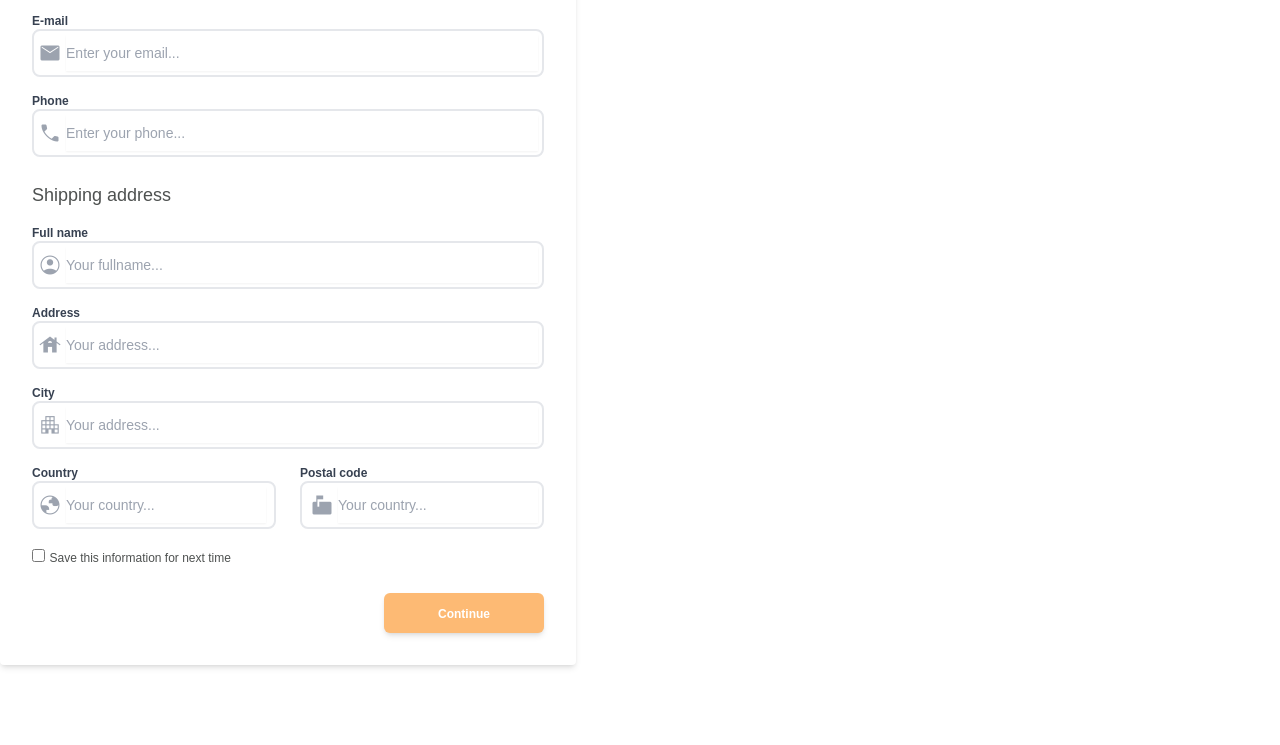
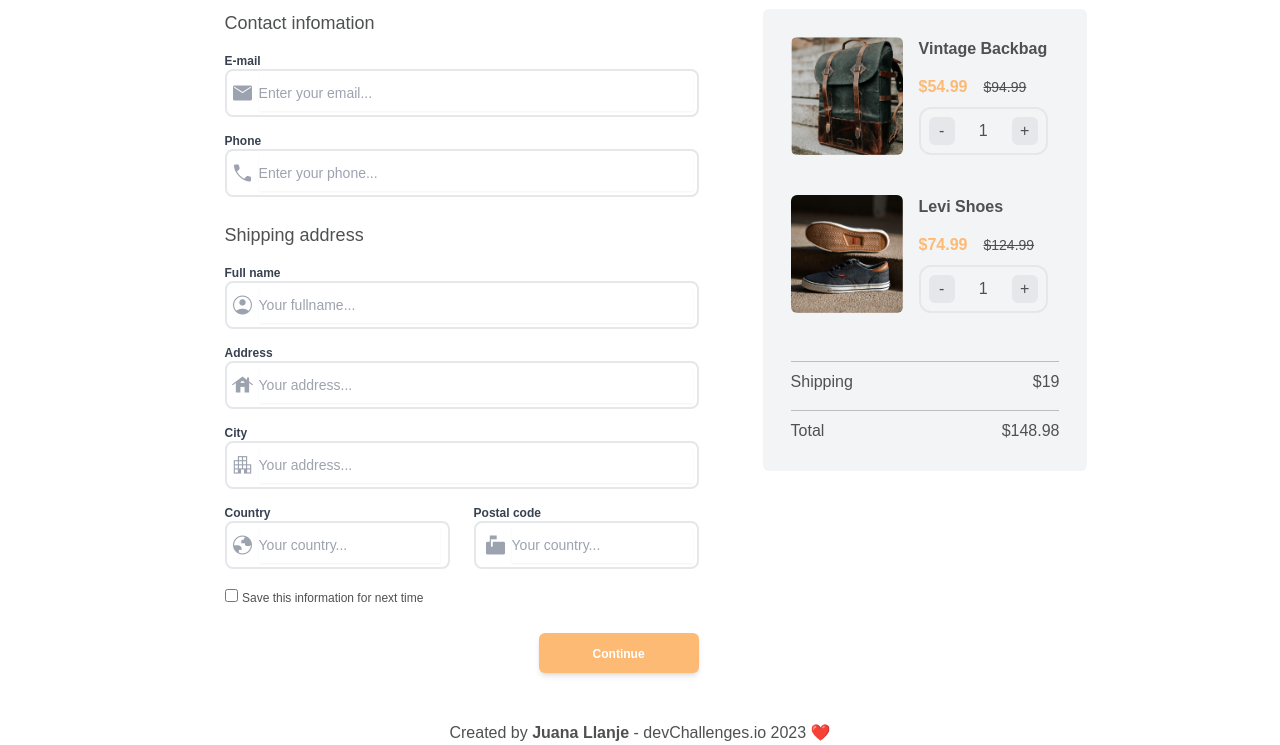
Before and after one commit to Juana-89/checkout-page-master, a website: page src/index.html in a window 1280 px wide. Shown: the part 127-872 px from the top of the page. Before the commit the page ends 808 px from the top, so only its background shows below. Drawn offline with nearby package versions, Linux system fonts and the light colour scheme.

Commit message:
vistaa desktop fnalizada

```diff
--- a/src/index.html
+++ b/src/index.html
@@ -12,12 +12,15 @@
   <link rel="stylesheet"
     href="https://fonts.googleapis.com/css2?family=Material+Symbols+Outlined:opsz,wght,FILL,GRAD@20..48,100..700,0..1,-50..200" />
 </head>
+<header class="m-8 pt-8 ml-56">
+  <h1 class="text-4xl font-bold mb-8">Checkout</h1>
+</header>
 
 <body class="font-montserrat">
-  <section class="w-full max-w-6xl flex flex-start space-between">
-    <div class="w-1/2">
-      <form class="bg-white shadow-md rounded px-8 pt-6 pb-8 mb-4">
-        <h1 class="text-4xl font-bold mb-8">Checkout</h1>
+  <section class="flex w-full justify-center   gap-8	">
+    <!-- <div class="w-1/2"> -->
+    <form class="bg-white px-8 pb-8 mb-4">
+
       <div class="mb-6">
         <h2 class="text-lg mb-4 font-montserrat">Contact infomation</h2>
         <div class="mb-4">
@@ -128,8 +131,66 @@
         </button>
       </div>
     </form>
+    <!-- </div> -->
+    <!-- <div class="w-1/2"> -->
+    <div class="flex flex-col gap-4 bg-gray-100 rounded-md p-7 h-1/2	">
+      <div class="flex flex-row gap-4">
+        <img class="rounded-md w-28" src="assets/photo1.png">
+        <div class="flex flex-col gap-2">
+          <p class="text-base font-semibold	mb-1.5">Vintage Backbag</p>
+          <div class="flex items-baseline gap-4">
+            <div>
+              <p class="text-orange-300 font-semibold">$54.99</p>
             </div>
+            <div>
+              <p class="line-through text-sm">$94.99</p>
+            </div>
+          </div>
+          <div class="flex border-2 rounded-xl justify-center items-center gap-6 p-2 w-11/12">
+            <button class="bg-gray-200 w-8 border-2 rounded-md">-</button>
+            <span>1</span>
+            <button class="bg-gray-200 w-8 border-2 rounded-md">+</button>
+          </div>
+        </div>
+      </div>
+
+      <div class="flex flex-row mt-6 gap-4">
+        <img class="rounded-md w-28" src="assets/photo2.png">
+        <div class="flex flex-col gap-2">
+          <p class="text-base font-semibold	mb-1.5">Levi Shoes</p>
+          <div class="flex items-baseline gap-4">
+            <div>
+              <p class="text-orange-300 font-semibold">$74.99</p>
+            </div>
+            <div>
+              <p class="line-through text-sm flex-end">$124.99</p>
+            </div>
+          </div>
+          <div class="flex border-2 rounded-xl justify-center items-center gap-6 p-2 w-11/12">
+            <button class="bg-gray-200 w-8 border-2 rounded-md">-</button>
+            <span>1</span>
+            <button class="bg-gray-200 w-8 border-2 rounded-md">+</button>
+          </div>
+        </div>
+      </div>
+      <div class="flex flex-col gap-4 tot mt-8">
+        <div class="flex justify-between pt-2">
+          <p>Shipping</p>
+          <p>$19</p>
+        </div>
+      </div>
+      <div class="flex flex-col gap-4 tot">
+        <div class="flex justify-between pt-2">
+          <p>Total</p>
+          <p>$148.98</p>
+        </div>
+      </div>
+    </div>
+    <!-- </div> -->
   </section>
+  <footer class="text-center"> Created by <a class="enlace" target="_blank" href="https://github.com/Juana-89"><b>Juana Llanje</b></a> -
+    devChallenges.io 2023 ❤️
+  </footer>
 </body>
 
 </html>
--- a/src/input.css
+++ b/src/input.css
@@ -15,3 +15,7 @@
     'GRAD' 0,
     'opsz' 48
   }
+
+  .tot {
+    border-top: solid 1px #BDBDBD;
+  }
```
Also changed, not shown: dist/output.css. Lines whose indentation alone changed are shown as unchanged.
